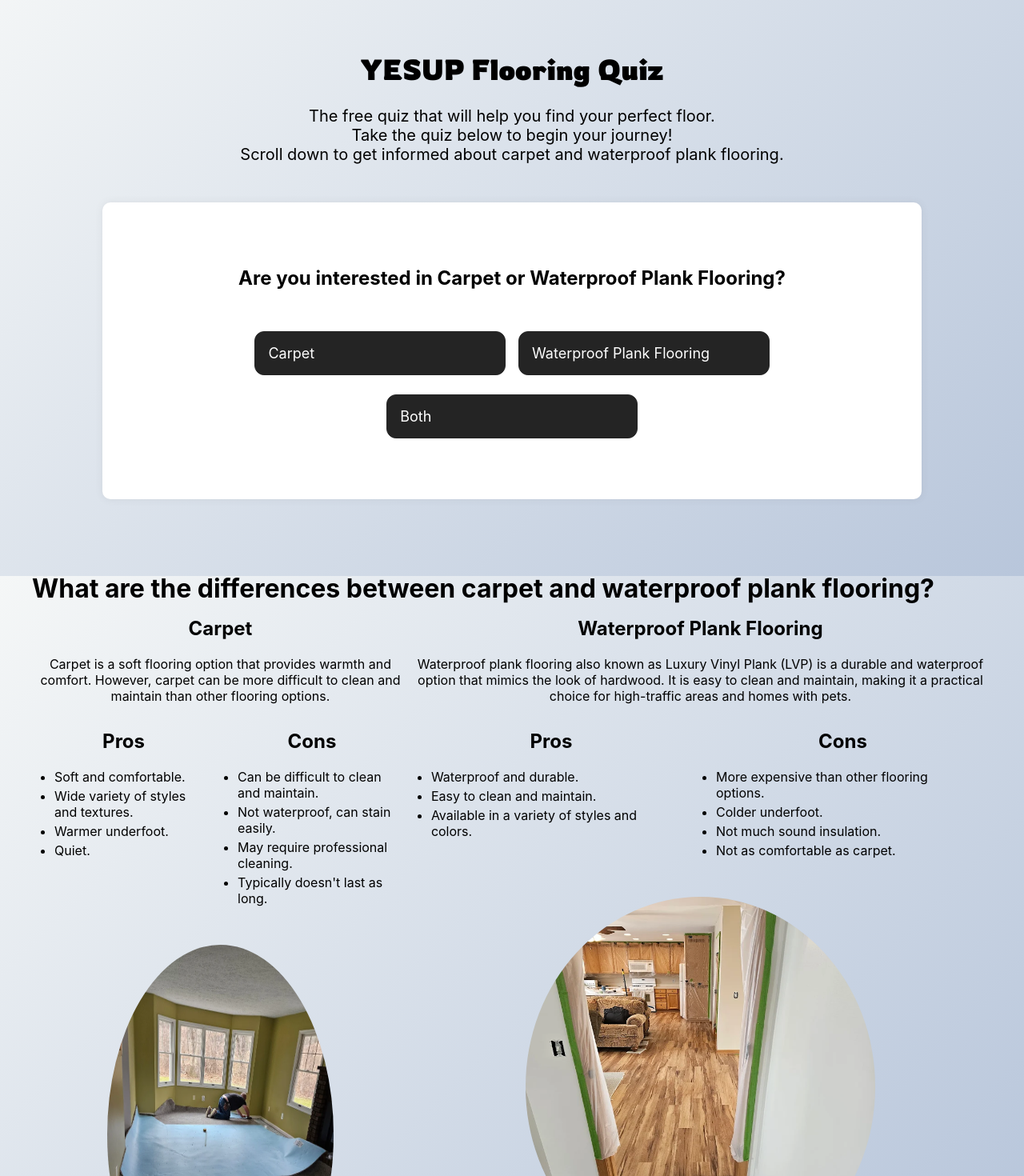
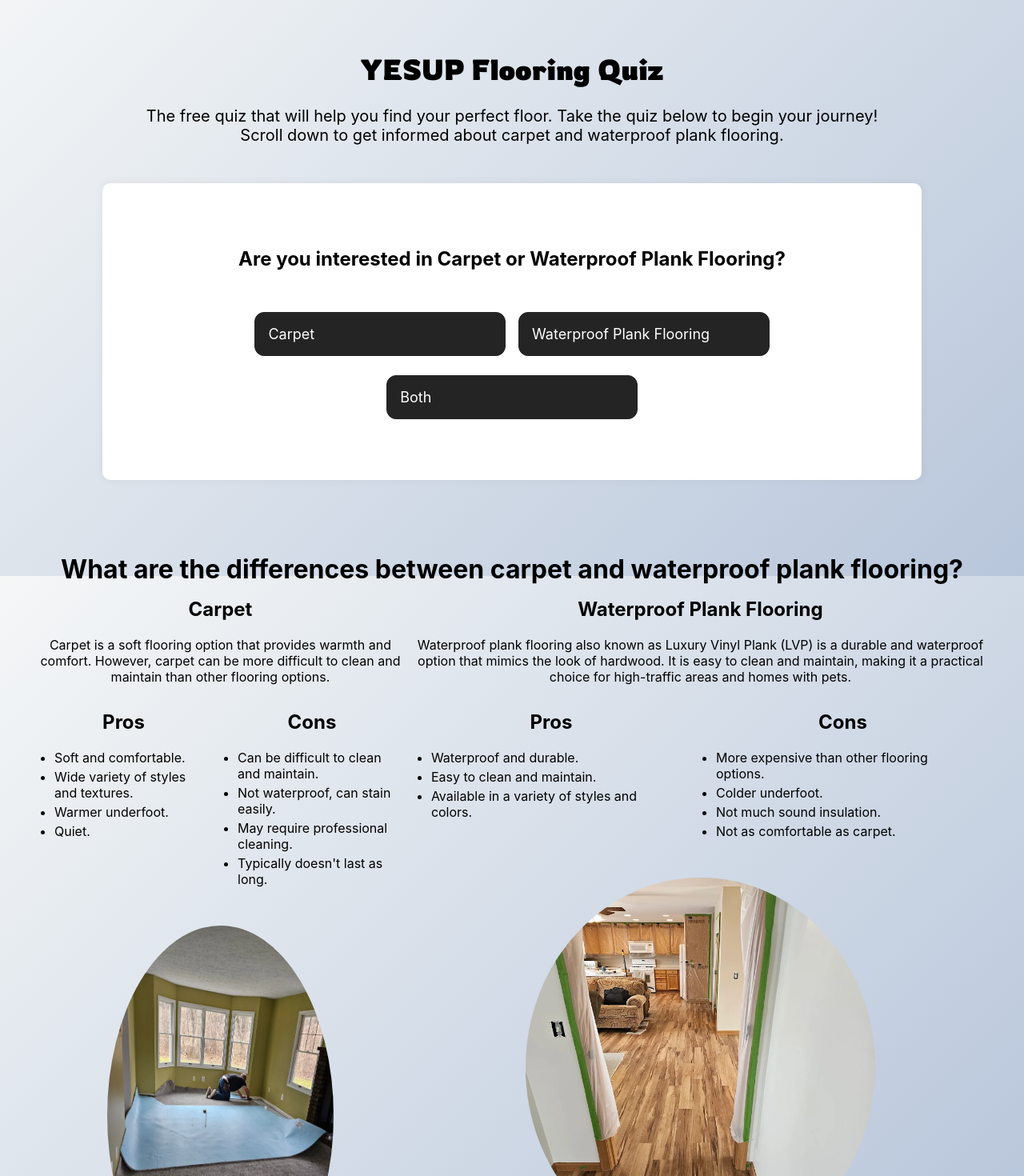
Before and after one commit to Galondor/yesup, a React (Create React App) app: page / in a window 1280 px wide. Shown: the part 80-1550 px from the top of the page at 80% size. Built offline with nearby package versions, Linux system fonts and the light colour scheme.

Commit message:
Responsiveness Fixes for small laptops and larger mobile devices.

```diff
--- a/src/App.css
+++ b/src/App.css
@@ -108,6 +108,7 @@ header {
 .intro_para {
   font-size: 20px;
   text-align: center;
+  width: 80%;
 }
 
 .info_container {
@@ -405,9 +406,15 @@ header {
   justify-content: center;
 }
 
+.procon_row {
+  display: flex;
+  flex-direction: column;
+}
+
 .procon {
   display: flex;
   flex-direction: column;
+  align-items: center;
 }
 
 .procon_text {
@@ -456,10 +463,6 @@ header {
 
   .title {
     font-size: 24px;
-  }
-
-  .intro_para {
-    width: 200px;
   }
 
   .cover {
@@ -934,7 +937,7 @@ header {
   }
 }
 
-@media (max-width: 1024px) {
+@media (max-width: 1200px) {
   .cover {
     width: 70%;
   }
@@ -975,6 +978,11 @@ header {
   .procon_text {
     margin: 12px;
     font-size: 14px;
+    width: 80%;
+  }
+
+  .procon_list {
+    width: 80%;
   }
 
   .procon_list_items li {
--- a/src/App.js
+++ b/src/App.js
@@ -73,8 +73,8 @@ function App() {
         <div className='row'>
           <h1 className='title'>YESUP Flooring Quiz</h1>
           <p className='intro_para'>
-            The free quiz that will help you find your perfect floor. <br />{" "}
-            Take the quiz below to begin your journey! <br />{" "}
+            The free quiz that will help you find your perfect floor.
+            Take the quiz below to begin your journey!
             Scroll down to get informed about carpet and waterproof plank flooring.
           </p>
         </div>
@@ -163,7 +163,7 @@ function App() {
         </div>
       </div>
       <div className="container">
-        <div className="row">
+        <div className="row procon_row">
           <h1 className="procon_title">What are the differences between carpet and waterproof plank flooring?</h1>
           <div className="procon_container">
             <div className="procon">
```
